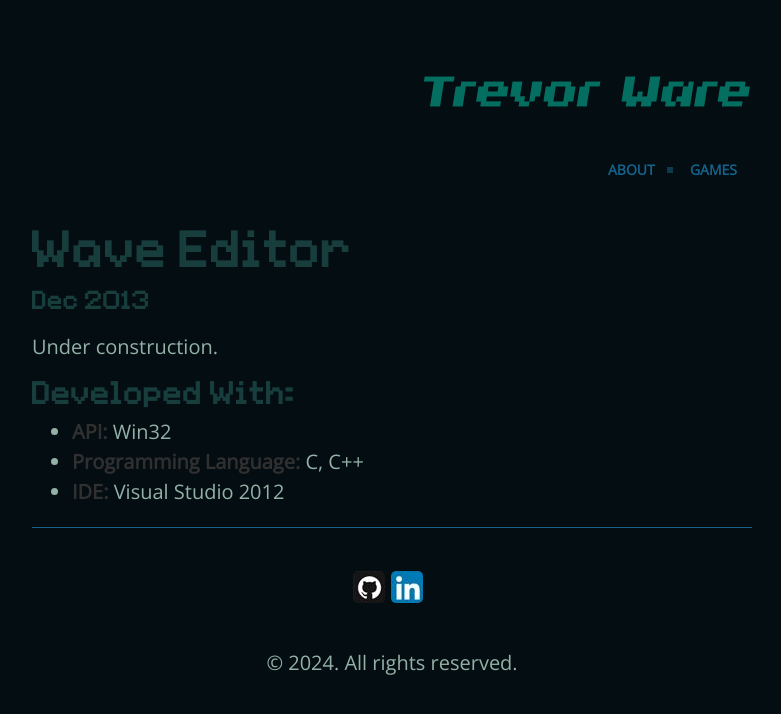
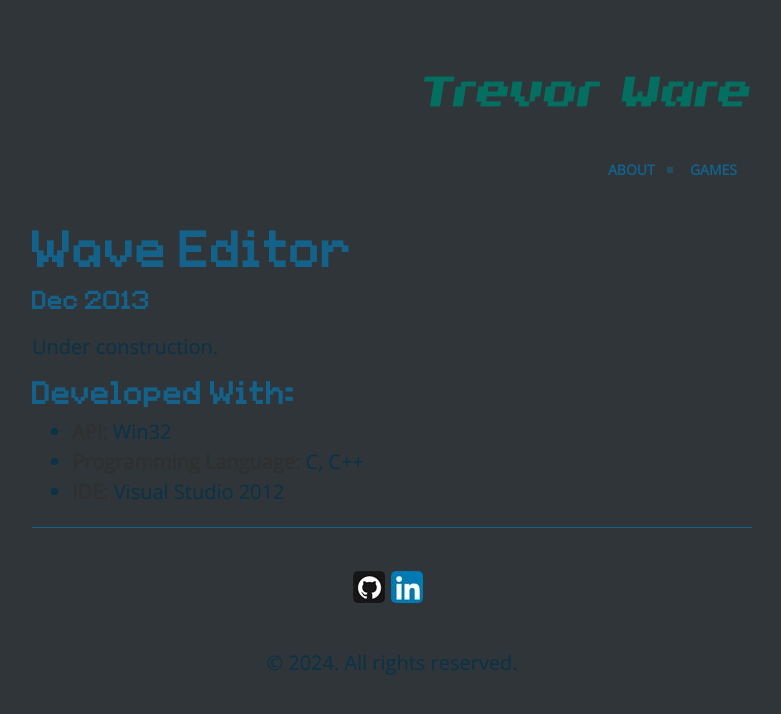
Before and after one commit to twarrre/twarrre.github.io, a Jekyll site: the page built from software/_posts/2013-12-03-waveeditor.md, in a window 1280 px wide. Shown: the top 714 px of the page, without its empty margins (248-1029 px from the left). Built offline with Jekyll 4.4.1, drawn with Linux system fonts in a browser that asks for light colours.

Commit message:
Revert "-Change colors"
This reverts commit 8f78ffe5d01354a6767f323d71aaf021032d0aff.

```diff
--- a/public/css/poole.css
+++ b/public/css/poole.css
@@ -71,9 +71,9 @@ html {
 
 body {
   font-family: 'Open Sans', sans-serif;
-  color: #93B1A6;
+  color: #083349;
   /*background-image: url("/assets/logo/splatter.png");*/
-  background-color: #040D12;
+  background-color: #2f3538;
   background-repeat: no-repeat;
   background-position: center bottom;
   background-size: cover;
@@ -115,7 +115,7 @@ a strong {
 /* `:focus` is linked to `:hover` for basic accessibility */
 a:hover  :not(#menu),
 a:focus  :not(#menu){
-  color: #5C8374;
+  color: #021620;
   position: relative;
   top: 2px;
 }
@@ -129,7 +129,7 @@ h1, h2, h3, h4, h5, h6 {
   line-height: 1;
   /*color: #313131;*/
   text-rendering: optimizeLegibility;
-  color: #183D3D;
+  color: #146189;
 }
 
 h1 {
```
